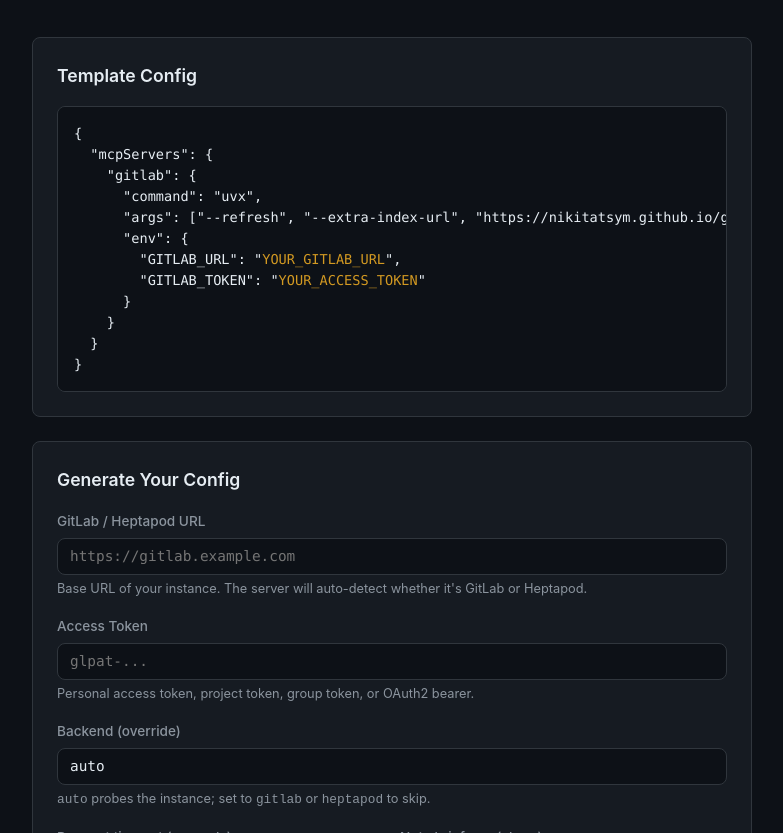
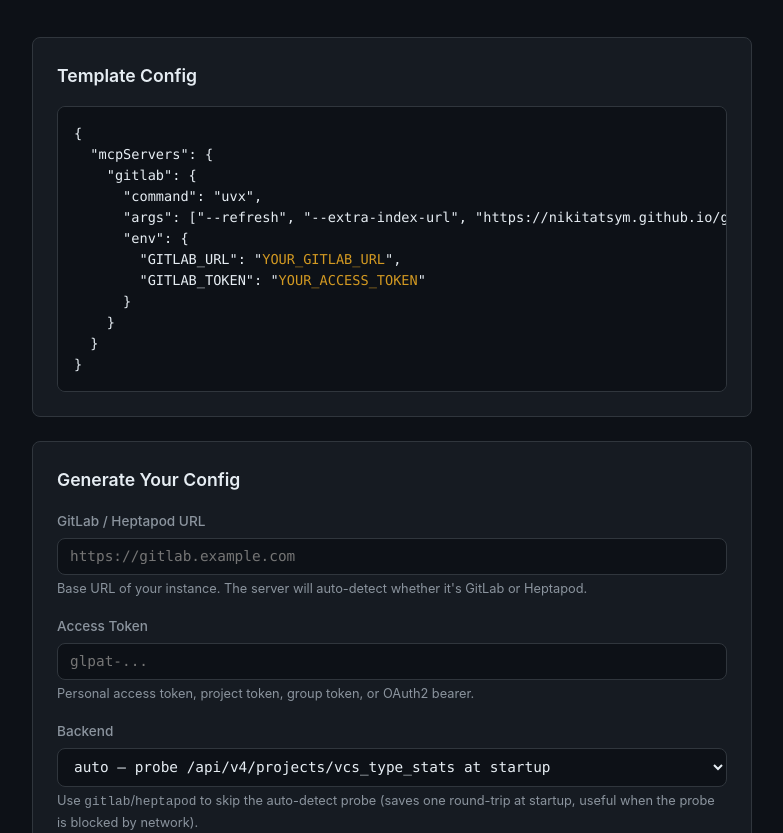
Before and after one commit to nikitatsym/gitlab-mcp, a website: page docs/index.html in a window 1280 px wide. Shown: the part 119-952 px from the top of the page, without its empty margins (248-1031 px from the left). Drawn offline with Linux system fonts and the light colour scheme.

Commit message:
Make backend selector explicit (auto/gitlab/heptapod) in setup page

```diff
--- a/docs/index.html
+++ b/docs/index.html
@@ -59,7 +59,7 @@
     margin-bottom: 0.35rem;
   }
 
-  input[type="text"], input[type="url"], input[type="password"] {
+  input[type="text"], input[type="url"], input[type="password"], select {
     width: 100%;
     padding: 0.6rem 0.75rem;
     background: var(--input-bg);
@@ -72,7 +72,7 @@
     outline: none;
     transition: border-color 0.15s;
   }
-  input:focus { border-color: var(--accent); }
+  input:focus, select:focus { border-color: var(--accent); }
 
   .hint { font-size: 0.8rem; color: var(--muted); margin-top: -0.75rem; margin-bottom: 1rem; }
 
@@ -174,9 +174,13 @@
     <input type="password" id="gitlab-token" placeholder="glpat-..." spellcheck="false">
     <p class="hint">Personal access token, project token, group token, or OAuth2 bearer.</p>
 
-    <label for="backend">Backend (override)</label>
-    <input type="text" id="backend" value="auto" spellcheck="false">
-    <p class="hint"><code>auto</code> probes the instance; set to <code>gitlab</code> or <code>heptapod</code> to skip.</p>
+    <label for="backend">Backend</label>
+    <select id="backend">
+      <option value="auto" selected>auto &mdash; probe /api/v4/projects/vcs_type_stats at startup</option>
+      <option value="gitlab">gitlab &mdash; force GitLab, skip the probe (no hg tools registered)</option>
+      <option value="heptapod">heptapod &mdash; force Heptapod, skip the probe (hg tools always registered)</option>
+    </select>
+    <p class="hint">Use <code>gitlab</code>/<code>heptapod</code> to skip the auto-detect probe (saves one round-trip at startup, useful when the probe is blocked by network).</p>
 
     <div style="display:flex;gap:1rem;margin-bottom:1rem">
       <div style="flex:1">
```
